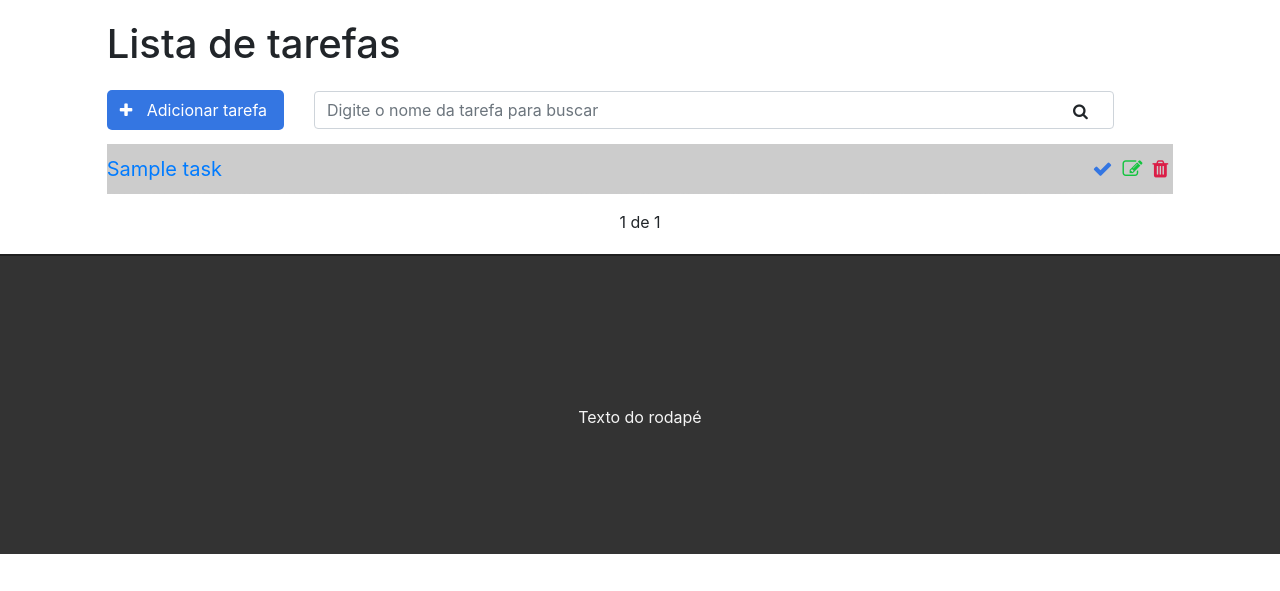
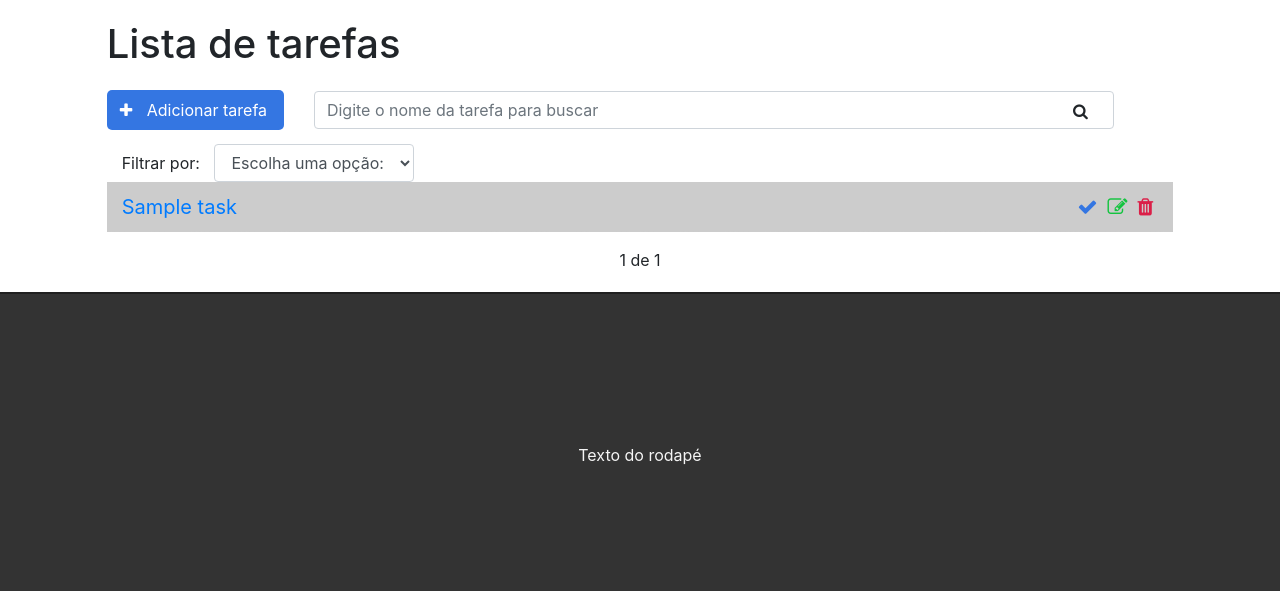
Before and after one commit to ldslucas23/projetoDjango, a Django app: template primeiro_projeto/tasks/templates/tasks/list.html in a window 1280 px wide. Shown: the part 57-648 px from the top of the page. Run offline with Django 3.2, Linux system fonts and the light colour scheme; the template is opened without the code that fills it: most values are stand-ins (such as "Sample title", 1, 10 or a date in 2020); some libraries are stand-ins or nearby versions.

Commit message:
Adicionado filtro de status nas tarefas

```diff
--- a/primeiro_projeto/tasks/static/css/style.css
+++ b/primeiro_projeto/tasks/static/css/style.css
@@ -63,6 +63,18 @@
     margin-bottom: 15px;
     display: inline-block;
 }
+
+/* filter */
+.fiter-div{
+    margin-bottom: 15px;
+    padding: 0;
+}
+
+#filter{
+    display: inline-block;
+    width: 200px;
+    margin-left: 10px;
+}
 /* Lista de tarefas */
 
 .list-div{
@@ -76,6 +88,7 @@
 .task-item{
     list-style: none;
     font-size: 20px;
+    padding: 0 15px;
     height: 50px;
     padding-top: 10px;
     border-bottom: 1px dashed #ccc;
--- a/primeiro_projeto/tasks/static/js/scripts.js
+++ b/primeiro_projeto/tasks/static/js/scripts.js
@@ -1,7 +1,9 @@
 $(document).ready(function(){
+    var baseUrl = 'http://localhost:8000/';
     var deleteBtn = $('.delete-btn');
     var searchBtn = $('.search-btn');
     var searchForm = $('.search-form');
+    var filter = $('#filter');
 
     $(deleteBtn).on('click', function(e){
         e.preventDefault();
@@ -17,4 +19,10 @@ $(document).ready(function(){
     $(searchBtn).on('click', function(e){
         searchForm.submit();
     });
+
+    $(filter).change(function(){
+        var filter = $(this).val();
+          window.location.href = baseUrl + '?filter=' + filter;
+    });
+
 });
--- a/primeiro_projeto/tasks/templates/tasks/list.html
+++ b/primeiro_projeto/tasks/templates/tasks/list.html
@@ -13,6 +13,14 @@
                <input type="text" id="search" class="form-control" name="search" placeholder="Digite o nome da tarefa para buscar" value="{{ request.GET.search }}">
                <i class="fa fa-search" id="search-btn"></i>
            </form>
+       </div>
+       <div class="col-12 filter-div">
+           <span>Filtrar por:</span>
+           <select name="filter" id="filter" class="form-control">
+               <option value="">Escolha uma opção: </option>
+               <option value="done">Tarefas concluídas</option>
+               <option value="doing">Tarefas a fazer</option>
+           </select>
        </div>
        {% if messages %}
             <ul class="messages">
--- a/primeiro_projeto/tasks/views.py
+++ b/primeiro_projeto/tasks/views.py
@@ -21,10 +21,15 @@ def taskList(request):
 
     # Nessa variavel recebo o parâmetro de pesquisa pelo front. Esse search é o name do meu input de busca no html
     search = request.GET.get('search')
+    # Nessa variavel recebo o parâmetro de filtro pelo front.
+    filter = request.GET.get('filter')
     #Se tiver o caminho pesquisado
     if search:
         #A variável vai ser preenchida pelo que vier no search ignorando o case sentive, e respeitando as tarefas interligadas com o usuário
         tasks = Task.objects.filter(title__icontains=search, user=request.user)
+    # Se tiver o filtro preenchido vou filtrar pelo status
+    elif filter:
+        tasks = Task.objects.filter(done=filter, user=request.user)
     #Se não tiver eu continuo mostrando a paginação padrão
     else:
         # Com essa variavel eu pego todos os objetos do model Task, filtrando pelo usuário
```
Also changed, not shown: primeiro_projeto/db.sqlite3.
